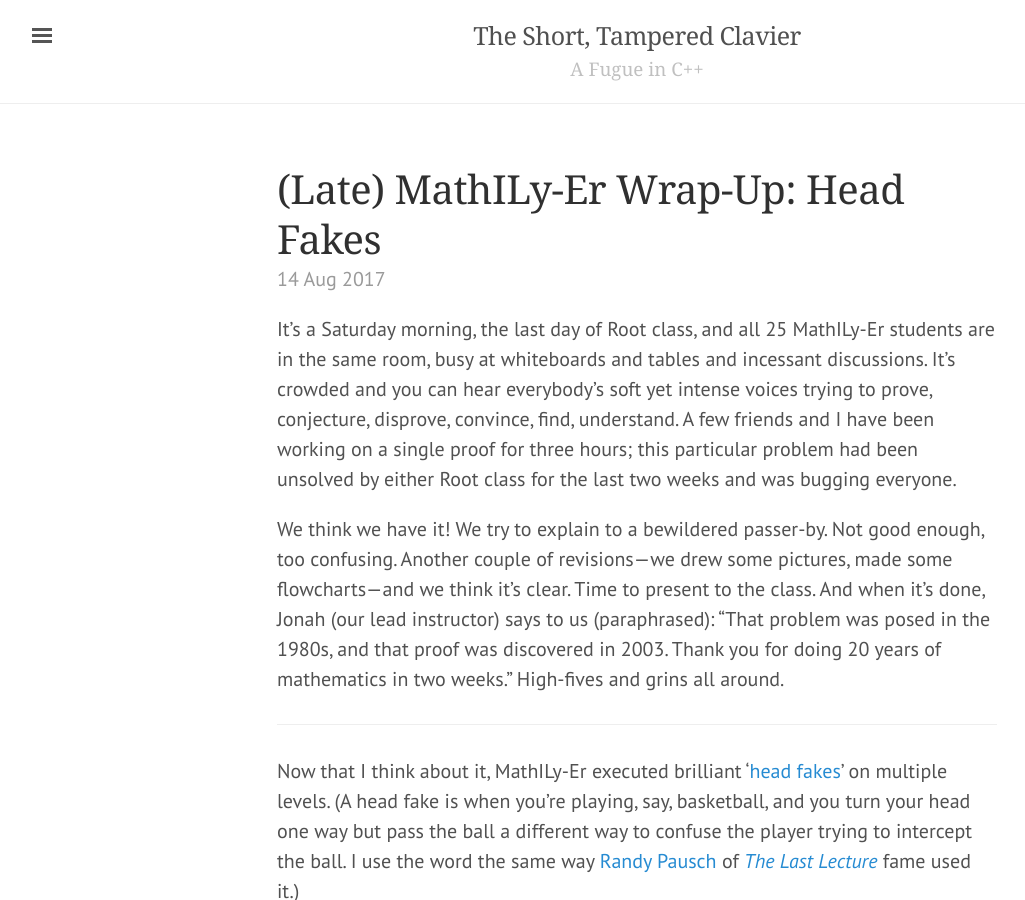
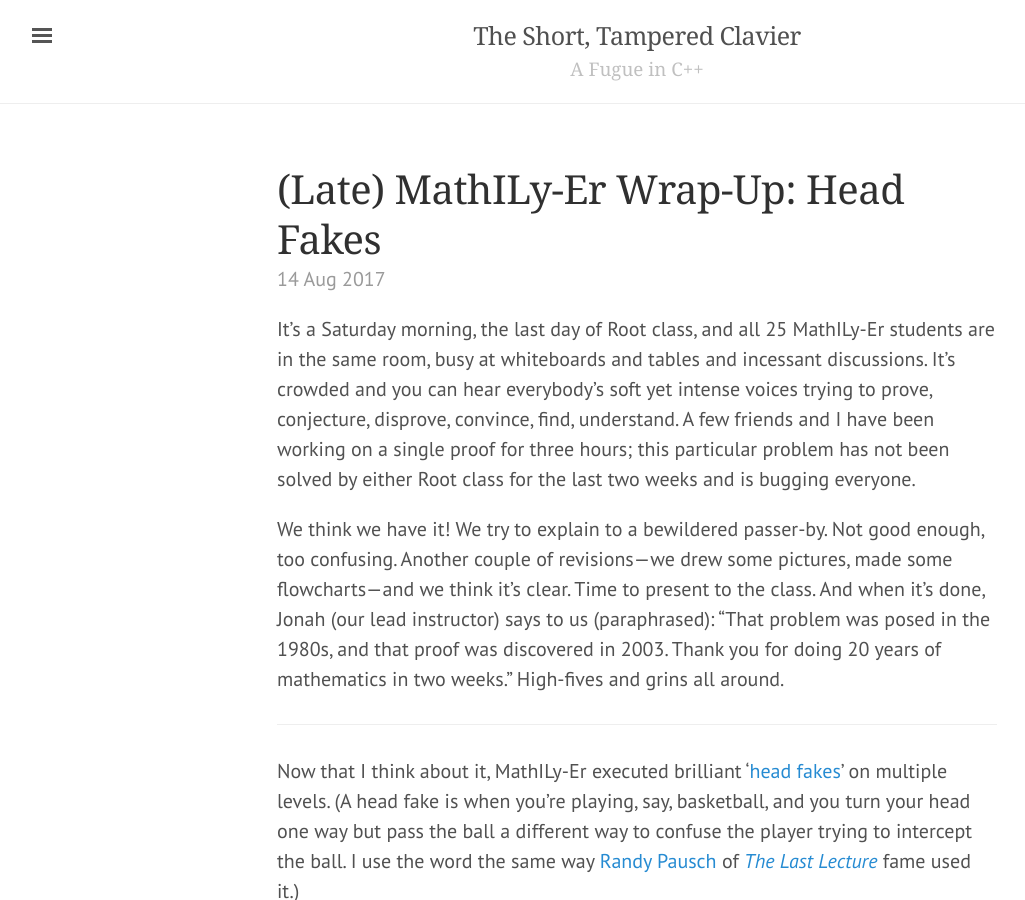
Before and after one commit to theshorttamperedclavier/theshorttamperedclavier.github.io, a Jekyll site: the page built from _posts/2017-08-14-late-mathilyer-wrapup-2.md, in a window 1280 px wide and 900 px high. Shown: the whole window, without its empty margins (3-1028 px from the left). Built offline with Jekyll 4.4.1, drawn with Linux system fonts in a browser that asks for light colours; nearby versions of some CDN libraries; some web fonts are replaced.

Commit message:
Minor revision to second MathILy-Er wrap-up

```diff
--- a/_posts/2017-08-14-late-mathilyer-wrapup-2.md
+++ b/_posts/2017-08-14-late-mathilyer-wrapup-2.md
@@ -8,7 +8,7 @@ students are in the same room, busy at whiteboards and tables and incessant
 discussions. It's crowded and you can hear everybody's soft yet intense voices
 trying to prove, conjecture, disprove, convince, find, understand. A few friends
 and I have been working on a single proof for three hours; this particular
-problem had been unsolved by either Root class for the last two weeks and was
+problem has not been solved by either Root class for the last two weeks and is
 bugging everyone.
 
 We think we have it! We try to explain to a bewildered passer-by. Not good
```
